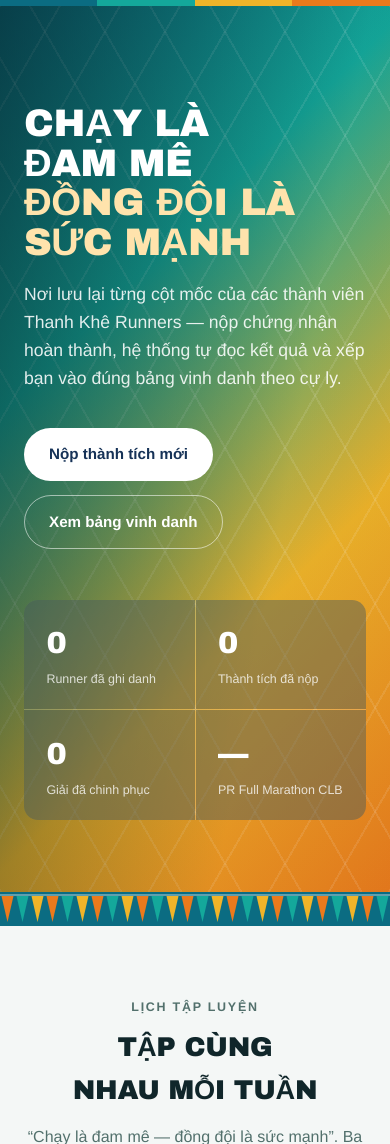
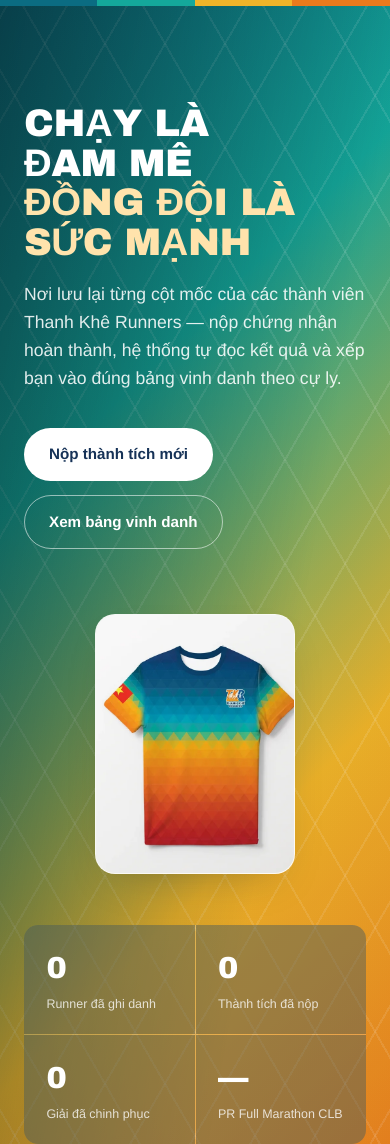
Before and after one commit to EIV-Education/Thanhkherunners, a Flask app: page / in a window 390 px wide. Shown: the part 110-1254 px from the top of the page. Run offline with Flask 3, Linux system fonts and the light colour scheme.

Commit message:
Show club jersey photo beside hero text
Adds a cropped front-view jersey shot (from the existing outfit photo)
as a floating photo card next to the hero headline, linking to the
Đồng phục section. Stacks below the text on mobile.

Co-Authored-By: Claude Sonnet 5 <noreply@anthropic.com>
Claude-Session: https://claude.ai/code/session_011GC8igYC4JR8rmxxU82KyT

```diff
--- a/static/home.css
+++ b/static/home.css
@@ -199,6 +199,40 @@ a { color: inherit; }
   position: relative;
   max-width: 1080px;
   margin: 0 auto;
+}
+
+.hero-inner-split {
+  display: flex;
+  align-items: center;
+  justify-content: space-between;
+  gap: 2.5rem;
+}
+
+.hero-copy {
+  flex: 1 1 480px;
+  min-width: 0;
+}
+
+.hero-jersey {
+  flex: 0 0 auto;
+  display: block;
+  width: 240px;
+  border-radius: 20px;
+  overflow: hidden;
+  background: rgba(255, 255, 255, 0.9);
+  box-shadow: var(--shadow);
+  border: 1px solid rgba(255, 255, 255, 0.4);
+}
+
+.hero-jersey img {
+  display: block;
+  width: 100%;
+  height: auto;
+}
+
+@media (max-width: 820px) {
+  .hero-inner-split { flex-direction: column; }
+  .hero-jersey { width: 200px; }
 }
 
 .hero .eyebrow,
--- a/templates/home.html
+++ b/templates/home.html
@@ -27,13 +27,18 @@
   <div class="flag-stripe"></div>
 
   <header class="hero" id="top">
-    <div class="hero-inner">
-      <h1 class="display">Chạy là đam mê<br /><em>đồng đội là sức mạnh</em></h1>
-      <p class="lede">Nơi lưu lại từng cột mốc của các thành viên Thanh Khê Runners — nộp chứng nhận hoàn thành, hệ thống tự đọc kết quả và xếp bạn vào đúng bảng vinh danh theo cự ly.</p>
-      <div class="hero-actions">
-        <a class="btn btn-solid" href="{{ url_for('index') }}" target="_blank" rel="noopener">Nộp thành tích mới</a>
-        <a class="btn btn-outline" href="#vinh-danh">Xem bảng vinh danh</a>
+    <div class="hero-inner hero-inner-split">
+      <div class="hero-copy">
+        <h1 class="display">Chạy là đam mê<br /><em>đồng đội là sức mạnh</em></h1>
+        <p class="lede">Nơi lưu lại từng cột mốc của các thành viên Thanh Khê Runners — nộp chứng nhận hoàn thành, hệ thống tự đọc kết quả và xếp bạn vào đúng bảng vinh danh theo cự ly.</p>
+        <div class="hero-actions">
+          <a class="btn btn-solid" href="{{ url_for('index') }}" target="_blank" rel="noopener">Nộp thành tích mới</a>
+          <a class="btn btn-outline" href="#vinh-danh">Xem bảng vinh danh</a>
+        </div>
       </div>
+      <a class="hero-jersey" href="#dong-phuc">
+        <img src="{{ url_for('static', filename='images/outfit-hero.webp') }}" alt="Đồng phục thi đấu CLB Thanh Khê Runners" />
+      </a>
     </div>
     <div class="hero-stats">
       <div class="hero-stat"><div class="num mono">{{ stats.runners }}</div><div class="label">Runner đã ghi danh</div></div>
```
Also changed, not shown: static/images/outfit-hero.webp (added).
